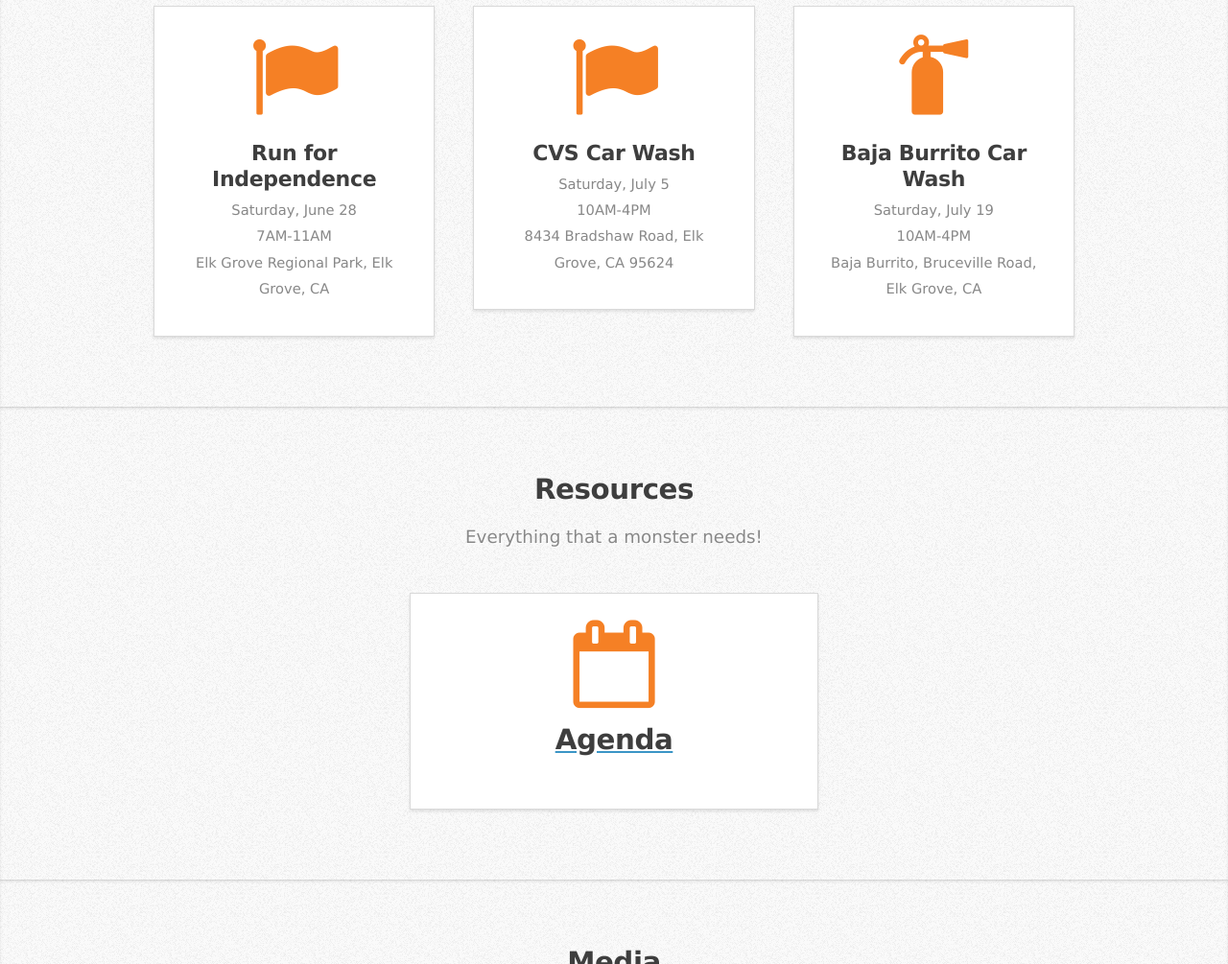
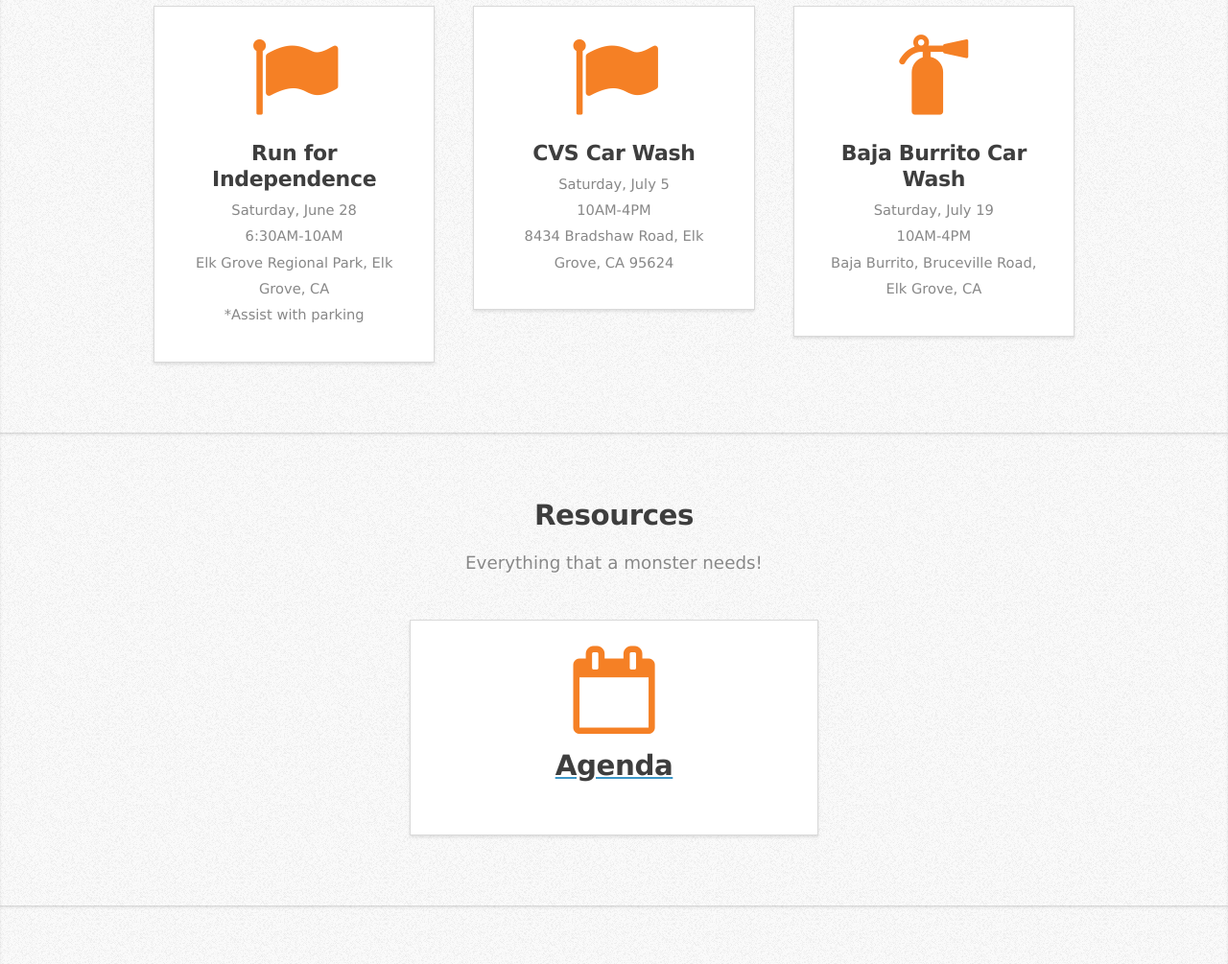
Before and after one commit to PGKeyClub/pgkeyclub.github.io, a plain HTML site: page index.html in a window 1280 px wide. Shown: the part 759-1764 px from the top of the page at 96% size. Drawn offline with Linux system fonts and the light colour scheme; a web font is replaced by a local one.

Commit message:
Run for independence update

```diff
--- a/index.html
+++ b/index.html
@@ -66,9 +66,11 @@
 									<h3>Run for Independence</h3>
 									<p>Saturday, June 28
                                     <br>
-                                    7AM-11AM
+                                    6:30AM-10AM
                                     <br>
                                     Elk Grove Regional Park, Elk Grove, CA
+                                    <br>
+                                    *Assist with parking
                                     </p>
 								</section>
 							</div>
```
